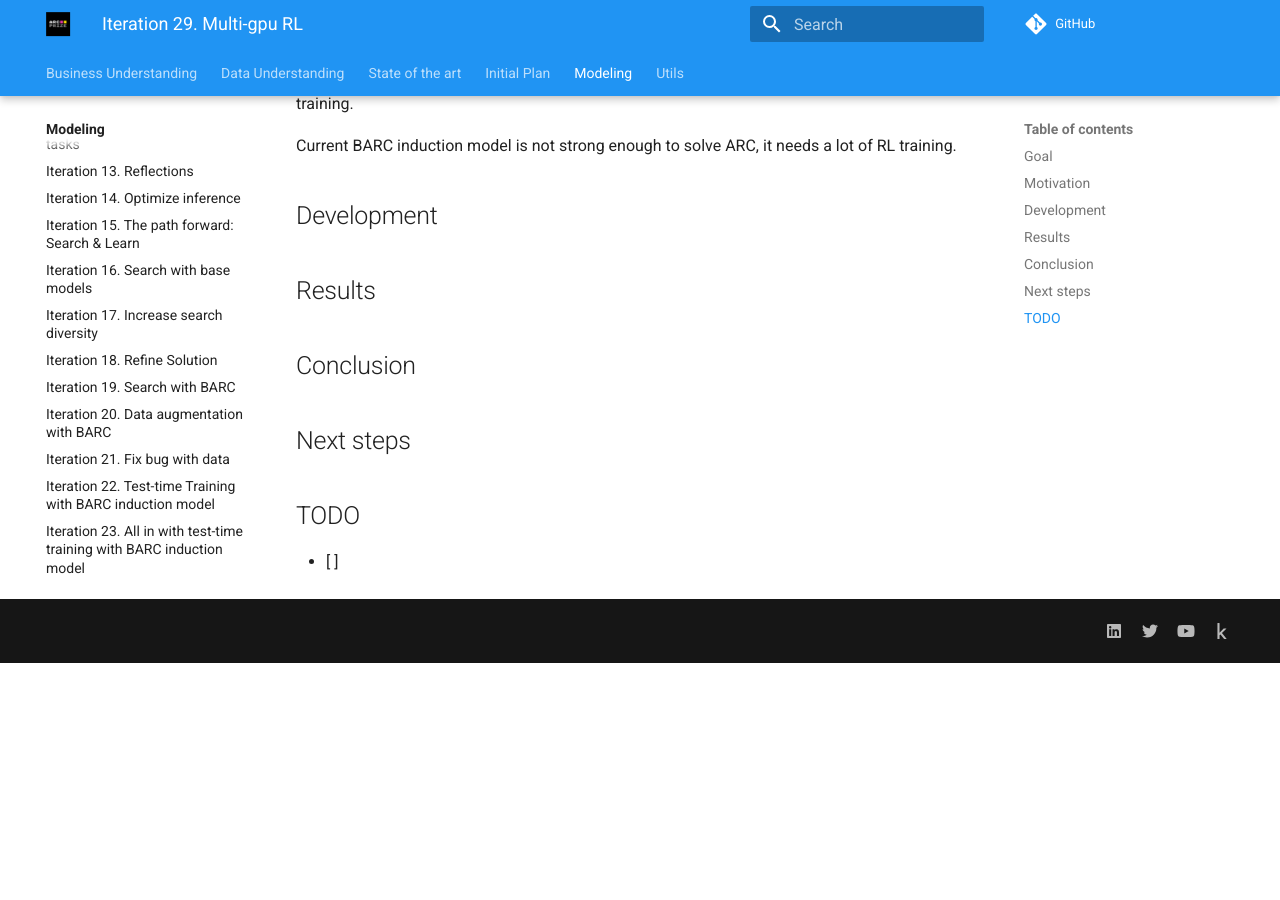
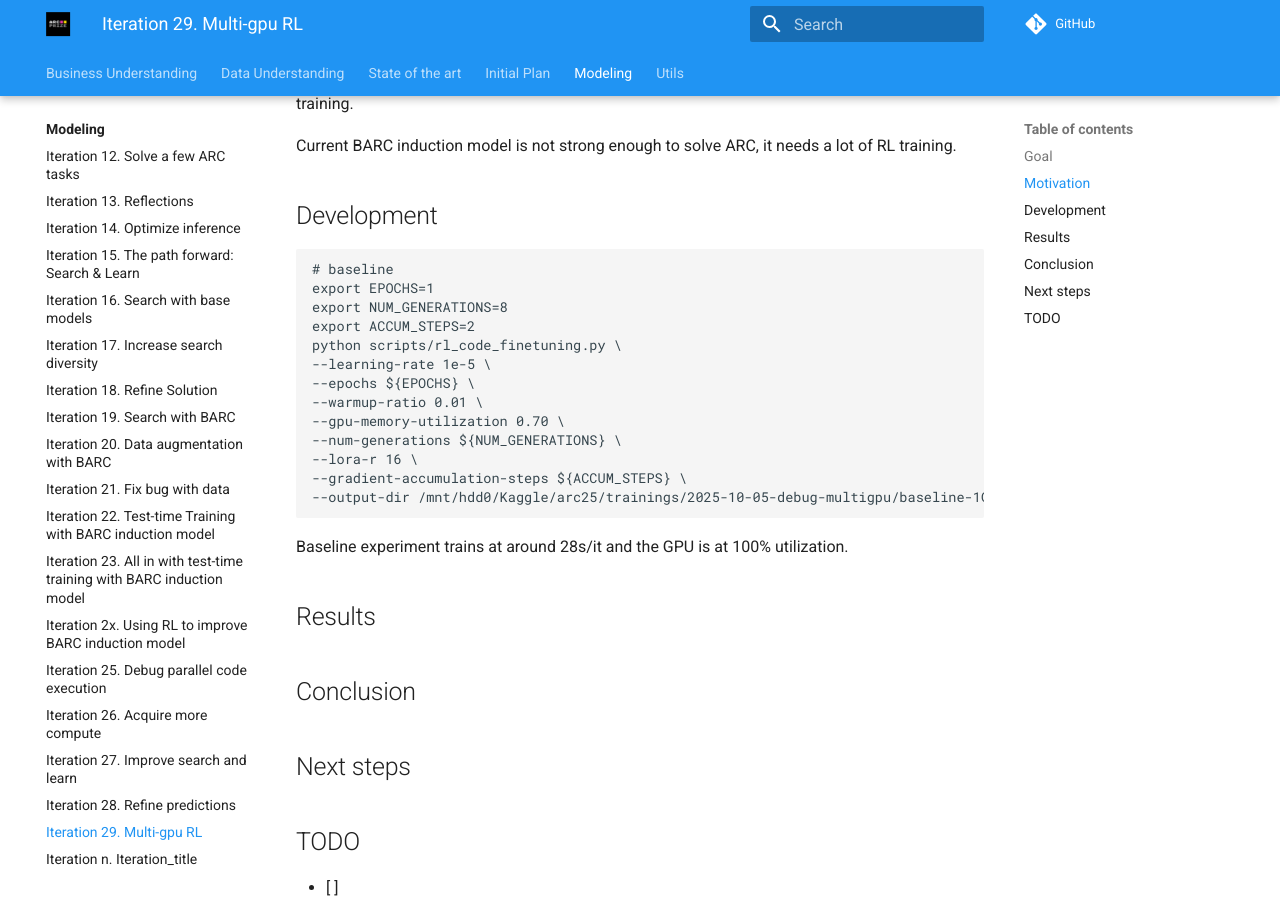
Before and after one commit to ironbar/arc25, an MkDocs documentation site: the page built from docs/modeling/Iteration_29_multi-gpu-rl.md, in a window 1280 px wide and 900 px high, scrolled down 421 px. Built offline with MkDocs 1.6.1 and Material for MkDocs 9.7.7, drawn with Linux system fonts in a browser that asks for light colours; comment, search, counter and statistics services are not loaded; before the commit the page ends 1084 px from its top, so only the background shows below that.

Commit message:
added baseline code and notes

````diff
--- a/docs/modeling/Iteration_29_multi-gpu-rl.md
+++ b/docs/modeling/Iteration_29_multi-gpu-rl.md
@@ -24,6 +24,24 @@
 
 ## Development
 
+```bash
+# baseline
+export EPOCHS=1
+export NUM_GENERATIONS=8
+export ACCUM_STEPS=2
+python scripts/rl_code_finetuning.py \
+--learning-rate 1e-5 \
+--epochs ${EPOCHS} \
+--warmup-ratio 0.01 \
+--gpu-memory-utilization 0.70 \
+--num-generations ${NUM_GENERATIONS} \
+--lora-r 16 \
+--gradient-accumulation-steps ${ACCUM_STEPS} \
+--output-dir /mnt/hdd0/Kaggle/arc25/trainings/2025-10-05-debug-multigpu/baseline-1GPU
+```
+
+Baseline experiment trains at around 28s/it and the GPU is at 100% utilization.
+
 ## Results
 
 ## Conclusion
````
